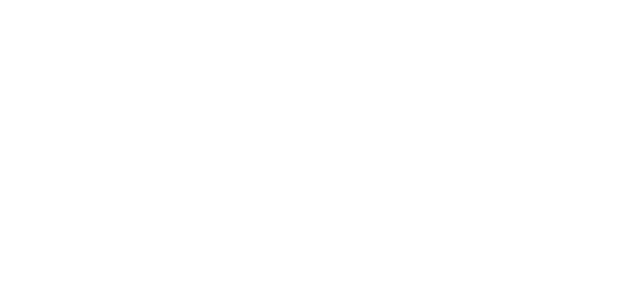
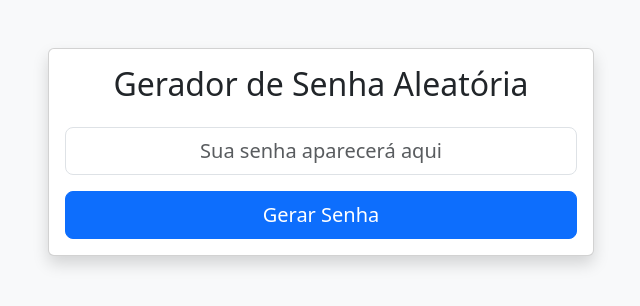
Before and after one commit to rogeriobarbosa07/Gerador-de-Senha, a Django app: page / in a window 1280 px wide. Before the commit the part shown is empty. Shown: the top 306 px of the page, without its empty margins (319-959 px from the left). Run offline with Django 5.2, Linux system fonts and the light colour scheme.

Commit message:
Adicionando interface para o usuário

```diff
--- a/app_senha/templates/app_senha/gerador_senha.html
+++ b/app_senha/templates/app_senha/gerador_senha.html
@@ -1,11 +1,28 @@
 <!DOCTYPE html>
 <html lang="en">
-    <head>
-        <meta charset="UTF-8">
-        <meta name="viewport" content="width=device-width, initial-scale=1.0">
-        <title>Document</title>
-    </head>
-    <body>
-
+<head>
+    <meta charset="UTF-8">
+    <meta name="viewport" content="width=device-width, initial-scale=1.0">
+    <title>Gerador de Senha</title>
+    <link href="https://cdn.jsdelivr.net/npm/bootstrap@5.3.2/dist/css/bootstrap.min.css" rel="stylesheet">
+</head>
+    <body class="bg-light">
+        <div class="container py-5">
+            <div class="row justify-content-center">
+                <div class="col-md-6">
+                    <div class="card shadow">
+                        <div class="card-body">
+                            <h2 class="card-title text-center mb-4">Gerador de Senha Aleatória</h2>
+                            <div class="mb-3">
+                                <input type="text" id="senhaGerada" class="form-control form-control-lg text-center" readonly placeholder="Sua senha aparecerá aqui">
+                            </div>
+                            <div class="d-grid gap-2">
+                                <button class="btn btn-primary btn-lg">Gerar Senha</button>
+                            </div>
+                        </div>
+                    </div>
+                </div>
+            </div>
+        </div>
     </body>
 </html>
```
